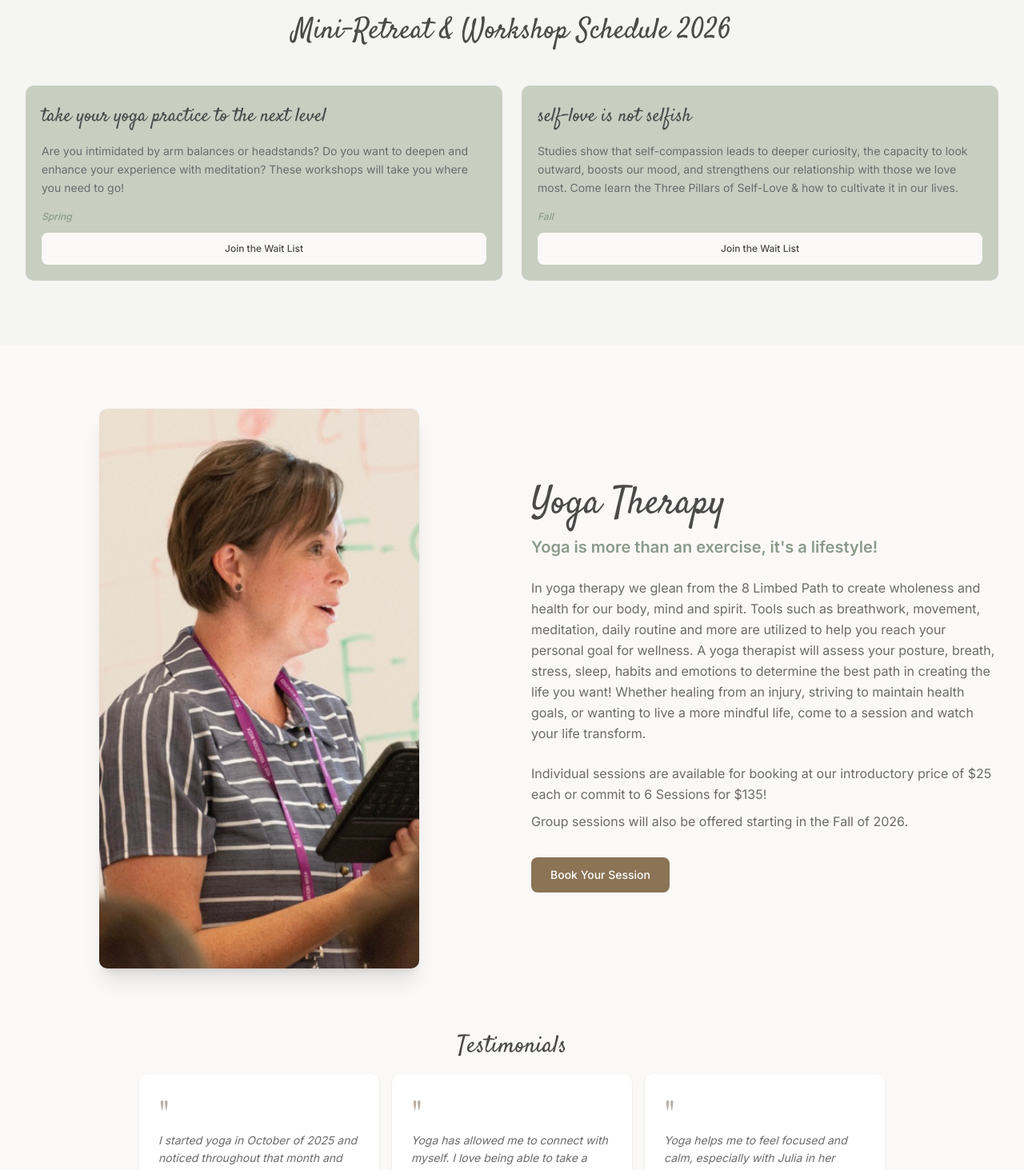
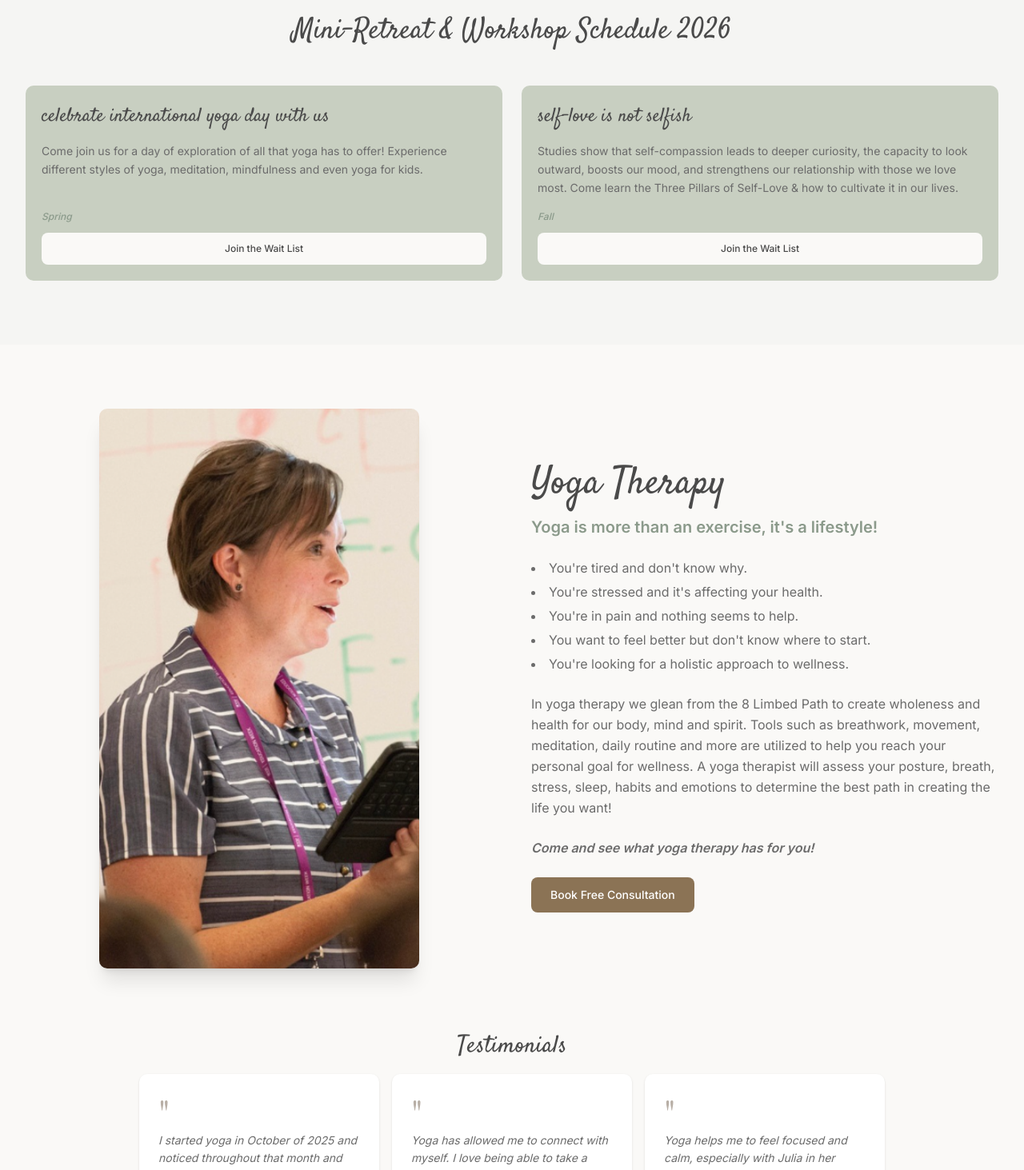
Before and after one commit to datathink/restymc, a React (Vite) app: page / in a window 1280 px wide. Shown: the part 2980-4443 px from the top of the page at 80% size. Built offline with nearby package versions, Linux system fonts and the light colour scheme; a web font is replaced by a local one.

Commit message:
feat: update footer text, enhance workshop card with link, and improve yoga therapy section with new content and pain points

```diff
--- a/src/components/layout/Footer.tsx
+++ b/src/components/layout/Footer.tsx
@@ -16,9 +16,7 @@ export function Footer() {
                             Yoga & Mindfulness Center
                         </p>
                         <p className="text-sm text-rest-warm-gray leading-relaxed">
-                            Renew. Embrace. Strengthen. Transform.
-                            <br />
-                            Your journey to wellness begins here.
+                            your body, your mind, your spirit
                         </p>
                     </div>
 
--- a/src/components/sections/Workshops.tsx
+++ b/src/components/sections/Workshops.tsx
@@ -49,6 +49,7 @@ export function Workshops() {
                                 title={workshop.title}
                                 description={workshop.description}
                                 season={workshop.season}
+                                link={workshop.link}
                             />
                         </div>
                     ))}
--- a/src/components/sections/YogaTherapy.tsx
+++ b/src/components/sections/YogaTherapy.tsx
@@ -52,20 +52,25 @@ export function YogaTherapy() {
                             {yogaTherapyContent.tagline}
                         </p>
 
+                        <ul className="list-disc list-inside text-rest-warm-gray leading-relaxed mb-6 space-y-1">
+                            {yogaTherapyContent.painPoints.map((point, i) => (
+                                <li key={i}>{point}</li>
+                            ))}
+                        </ul>
+
                         <p className="text-rest-warm-gray leading-relaxed mb-6">
                             {yogaTherapyContent.description}
                         </p>
 
-                        <p className="text-rest-warm-gray leading-relaxed mb-2">
-                            {yogaTherapyContent.individualPricing}
-                        </p>
-
-                        <p className="text-rest-warm-gray leading-relaxed mb-8">
-                            {yogaTherapyContent.groupNote}
+                        <p className="text-rest-warm-gray leading-relaxed mb-6 font-semibold italic">
+                            {yogaTherapyContent.ctaText}
                         </p>
 
                         <div className="flex flex-col sm:flex-row gap-4">
-                            <Button variant="secondary" href="#">
+                            <Button
+                                variant="secondary"
+                                href={yogaTherapyContent.bookCtaLink}
+                            >
                                 {yogaTherapyContent.bookCtaText}
                             </Button>
                         </div>
--- a/src/components/ui/WorkshopCard.tsx
+++ b/src/components/ui/WorkshopCard.tsx
@@ -4,6 +4,7 @@ interface WorkshopCardProps {
     title: string;
     description: string;
     season: string;
+    link?: string;
     className?: string;
 }
 
@@ -11,6 +12,7 @@ export function WorkshopCard({
     title,
     description,
     season,
+    link,
     className = "",
 }: WorkshopCardProps) {
     return (
@@ -32,7 +34,7 @@ export function WorkshopCard({
                 <p className="text-xs font-medium text-rest-sage italic">
                     {season}
                 </p>
-                <Button className="w-full bg-rest-cream! text-xs py-2">
+                <Button href={link} className="w-full bg-rest-cream! text-xs py-2">
                     Join the Wait List
                 </Button>
             </div>
--- a/src/data/content.ts
+++ b/src/data/content.ts
@@ -22,7 +22,7 @@ export const pricingTiers = [
         id: "private-session",
         name: "private group",
         price: 75,
-        link: "https://momence.com/Rest%3AYoga-and-Mindfulness-Center/membership/10-Class-Pass-/58248",
+        link: "https://momence.com/appointments/appointment-reservation/29845?boardId=22706",
     },
 ];
 
@@ -68,11 +68,12 @@ export const services = [
 // Workshops
 export const workshops = [
     {
-        id: "advanced",
-        title: "take your yoga practice to the next level",
+        id: "yoga-day",
+        title: "celebrate international yoga day with us",
         description:
-            "Are you intimidated by arm balances or headstands? Do you want to deepen and enhance your experience with meditation? These workshops will take you where you need to go!",
+            "Come join us for a day of exploration of all that yoga has to offer! Experience different styles of yoga, meditation, mindfulness and even yoga for kids.",
         season: "Spring",
+        link: "https://momence.com/dashboard/intake-form/2wj3A1oO8O",
     },
     {
         id: "self-love",
@@ -80,6 +81,7 @@ export const workshops = [
         description:
             "Studies show that self-compassion leads to deeper curiosity, the capacity to look outward, boosts our mood, and strengthens our relationship with those we love most. Come learn the Three Pillars of Self-Love & how to cultivate it in our lives.",
         season: "Fall",
+        link: "https://momence.com/dashboard/intake-form/PlXwRyE81G",
     },
 ];
 
@@ -128,7 +130,7 @@ export const testimonials = [
     },
     {
         id: "6",
-        quote: "Practicing yoga at REST has improved my physical wellbeing by helping my balance and keeping me flexible. I do other forms of exercise, but yoga really helps me focus on the stretching and gives me the time to find what wants and needs to be worked. I also appreciate the calm that yoga helps me to find in myself. Slow, controlled breathing is a struggle for me, but as each session begins and Julia asks me to focus on my breathing, the time that I take to focus, even when it’s difficult, really sets the stage and helps me to concentrate on the things I need to do for the rest of the session. I’m still learning to apply these things outside the yoga studio, but I’m getting better at focusing and breathing when I need to. I love going to yoga at REST!",
+        quote: "Practicing yoga at REST has improved my physical well being by helping my balance and keeping me flexible. I appreciate the calm yoga helps me find in myself. I’m getting better at focusing and breathing when I need to. I love practicing yoga at REST!",
         author: "Rebecca",
     },
 ];
@@ -156,13 +158,19 @@ export const heroContent = {
 export const yogaTherapyContent = {
     title: "Yoga Therapy",
     tagline: "Yoga is more than an exercise, it's a lifestyle!",
+    painPoints: [
+        "You're tired and don't know why.",
+        "You're stressed and it's affecting your health.",
+        "You're in pain and nothing seems to help.",
+        "You want to feel better but don't know where to start.",
+        "You're looking for a holistic approach to wellness.",
+    ],
     description:
-        "In yoga therapy we glean from the 8 Limbed Path to create wholeness and health for our body, mind and spirit. Tools such as breathwork, movement, meditation, daily routine and more are utilized to help you reach your personal goal for wellness. A yoga therapist will assess your posture, breath, stress, sleep, habits and emotions to determine the best path in creating the life you want! Whether healing from an injury, striving to maintain health goals, or wanting to live a more mindful life, come to a session and watch your life transform.",
-    individualPricing:
-        "Individual sessions are available for booking at our introductory price of $25 each or commit to 6 Sessions for $135!",
-    groupNote:
-        "Group sessions will also be offered starting in the Fall of 2026.",
-    bookCtaText: "Book Your Session",
+        "In yoga therapy we glean from the 8 Limbed Path to create wholeness and health for our body, mind and spirit. Tools such as breathwork, movement, meditation, daily routine and more are utilized to help you reach your personal goal for wellness. A yoga therapist will assess your posture, breath, stress, sleep, habits and emotions to determine the best path in creating the life you want!",
+    ctaText: "Come and see what yoga therapy has for you!",
+    bookCtaText: "Book Free Consultation",
+    bookCtaLink:
+        "https://momence.com/appointments/appointment-reservation/29845?boardId=157305",
 };
 
 // Contact/Footer content
```
